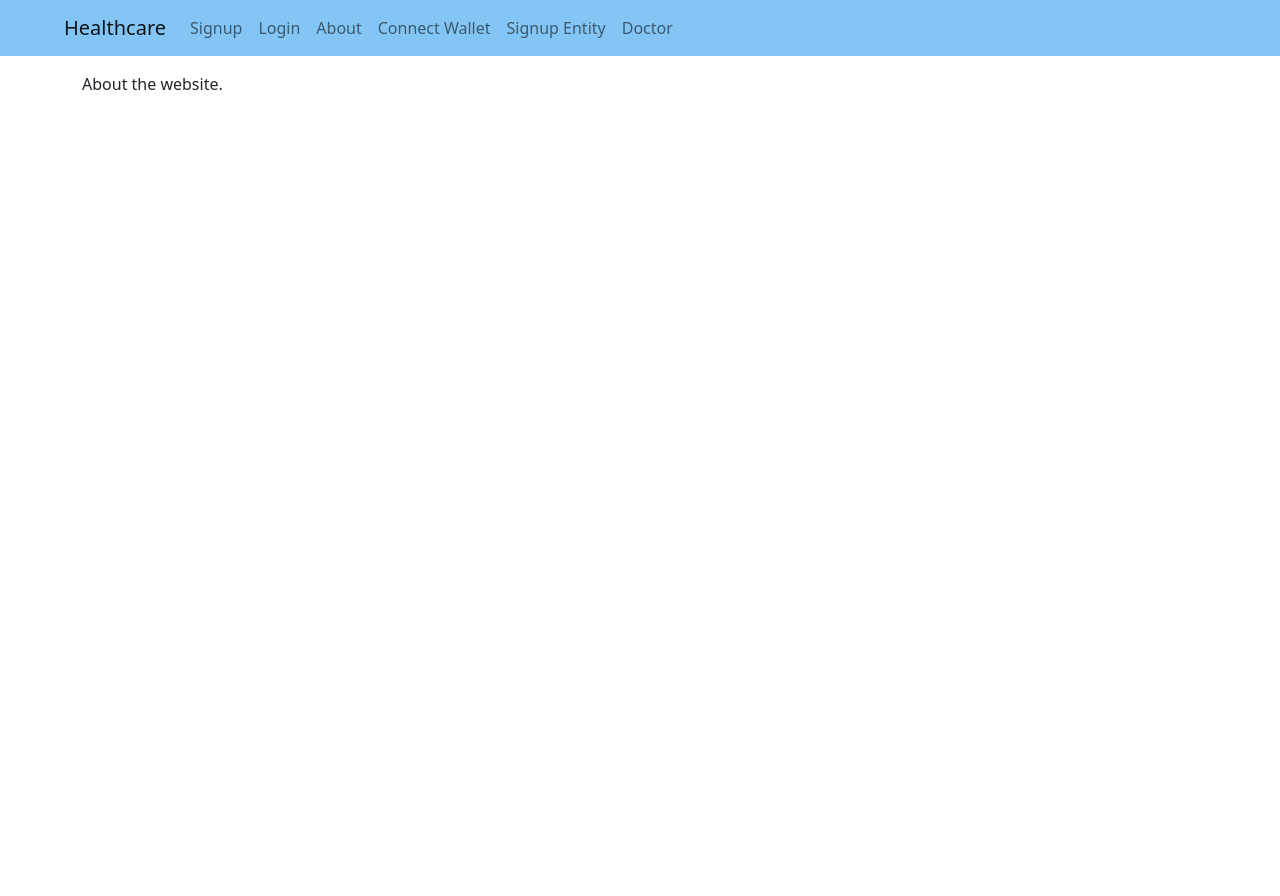
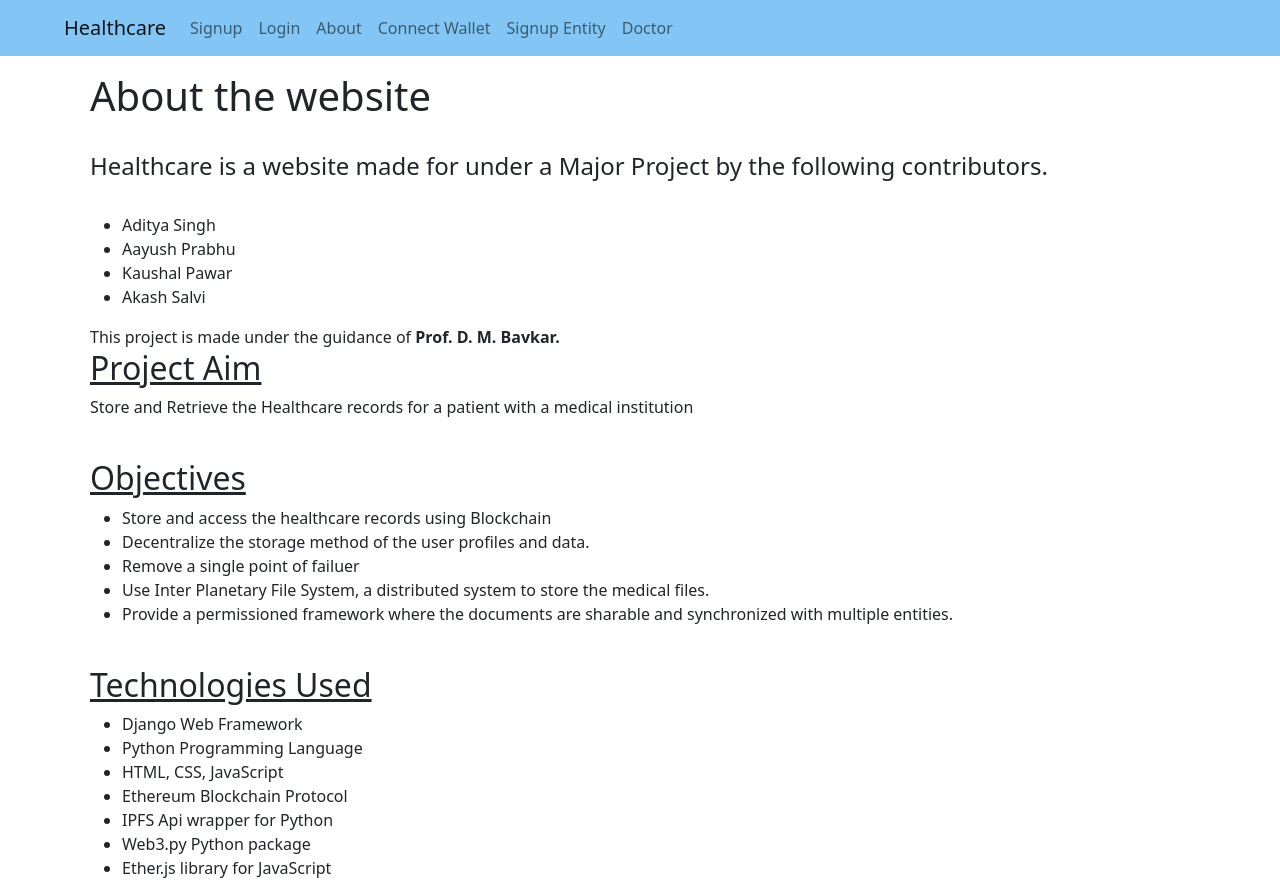
Before and after one commit to aditya172926/Electronic_health_records, a Django app: page /about/ in a window 1280 px wide. Before the commit the page ends 90 px from the top, so only its background shows below. Run offline with Django 4.2, Linux system fonts and the light colour scheme; some libraries are stand-ins or nearby versions.

Commit message:
signup update

```diff
--- a/mp_project/auapp/templates/auapp/user_signup.html
+++ b/mp_project/auapp/templates/auapp/user_signup.html
@@ -1,7 +1,7 @@
 {% extends 'base.html' %}
 {% block title %} Sign Up Page {% endblock %}
 {% block content %}
-<h1> Sign Up Patient </h1>
+<h1> Sign Up </h1>
 <form method="POST">
 	{% csrf_token %}
 	<div>
@@ -11,7 +11,8 @@
 		<br><br>
 		<input type="password" placeholder="repeat password" name="pw2" required>
 		<br><br>
-		<input type="submit" value="Sign Up Patient">
+		<!-- <input type="submit" value="Sign Up"> -->
+		<button type="submit" class="btn btn-success">Sign Up</button>
 		<br><br>
 	</div>
 
--- a/mp_project/logapp/templates/base.html
+++ b/mp_project/logapp/templates/base.html
@@ -29,17 +29,23 @@
 			<ul class="navbar-nav">
 				{% if user.is_authenticated %}
 				<li class="nav-item">
+					<a class="nav-link" href="{% url 'about' %}">About</a>
+				</li>
+				<li class="nav-item">
+					<a class="nav-link" onclick="connectWallet()" href="#">Connect Wallet</a>
+				</li>
+				<li class="nav-item">
 					<a class="nav-link" href="{% url 'user_logout' %}">Logout</a>
 				</li>
 				{% else %}
 				<li class="nav-item active">
-					<a class="nav-link" onclick="test()" href="#">Signup</a>
+					<a class="nav-link" onclick="test()" href="{% url 'user_signup' %}">Signup</a>
 				</li>
 				<li class="nav-item">
 					<a class="nav-link" href="{% url 'user_login' %}">Login</a>
 				</li>
 				<li class="nav-item">
-					<a class="nav-link" href="#">About</a>
+					<a class="nav-link" href="{% url 'about' %}">About</a>
 				</li>
 				<li class="nav-item">
 					<a class="nav-link" onclick="connectWallet()" href="#">Connect Wallet</a>
@@ -58,10 +64,10 @@
 	{% if user.is_authenticated %}
 	<div class="sidebar">
 		<a href="{% url 'index' %}"> Dashboard </a>
-		<a href="#">Appointment </a>
+		<!-- <a href="#">Appointment </a>
 		<a href="#"> Doctors </a>
 		<a href="#"> Department </a>
-		<a href="#"> Patients</a>
+		<a href="#"> Patients</a> -->
 		<a href="{% url 'prescription' %}"> Prescription</a>
 	</div>
 	{% endif %}
--- a/mp_project/logapp/templates/logapp/about.html
+++ b/mp_project/logapp/templates/logapp/about.html
@@ -1,8 +1,51 @@
 {% extends 'base.html' %}
 {% block title %}
-    About
+About
 {% endblock %}
 
 {% block content %}
-    About the website.
+<div class="px-2">
+    <h1>About the website</h1><br>
+    <h4>Healthcare is a website made for under a Major Project by the following contributors.</h4><br>
+    <ul>
+        <li>Aditya Singh</li>
+        <li>Aayush Prabhu</li>
+        <li>Kaushal Pawar</li>
+        <li>Akash Salvi</li>
+    </ul>
+    This project is made under the guidance of <b>Prof. D. M. Bavkar.</b>
+    <br>
+    <div>
+        <u>
+            <h2>Project Aim</h2>
+        </u>
+        <p>Store and Retrieve the Healthcare records for a patient with a medical institution</p>
+
+        <br>
+        <u>
+            <h2>Objectives</h2>
+        </u>
+        <ul>
+            <li>Store and access the healthcare records using Blockchain</li>
+            <li>Decentralize the storage method of the user profiles and data.</li>
+            <li>Remove a single point of failuer</li>
+            <li>Use Inter Planetary File System, a distributed system to store the medical files.</li>
+            <li>Provide a permissioned framework where the documents are sharable and synchronized with multiple
+                entities.</li>
+        </ul>
+        <br>
+        <u>
+            <h2>Technologies Used</h2>
+        </u>
+        <ul>
+            <li>Django Web Framework</li>
+            <li>Python Programming Language</li>
+            <li>HTML, CSS, JavaScript</li>
+            <li>Ethereum Blockchain Protocol</li>
+            <li>IPFS Api wrapper for Python</li>
+            <li>Web3.py Python package</li>
+            <li>Ether.js library for JavaScript</li>
+        </ul>
+    </div>
+</div>
 {% endblock %}
--- a/mp_project/logapp/templates/logapp/index.html
+++ b/mp_project/logapp/templates/logapp/index.html
@@ -28,7 +28,7 @@
     </button>
 </form>
 
-<button id="myBtn">Open Modal</button>
+<!-- <button id="myBtn">Open Modal</button> -->
 
 <div id="myModal" class="modal">
     <div class="modal-content">
```
Also changed, not shown: mp_project/db.sqlite3.
